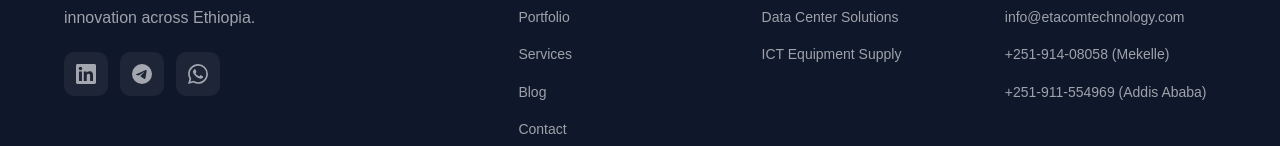
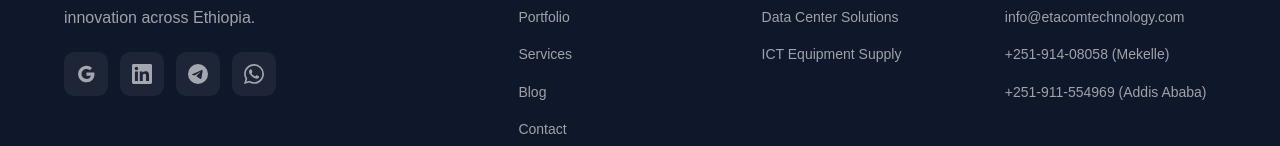
Before and after one commit to Etason12/etacomtechnology, a React (Vite) app in the folder frontend/: page / in a window 1280 px wide. Shown: the part 4434-4580 px from the top of the page. Built offline with nearby package versions, Linux system fonts and the light colour scheme.

Commit message:
feat: add Google Business Profile link to schema, sameAs, and footer

```diff
--- a/frontend/src/components/Footer.jsx
+++ b/frontend/src/components/Footer.jsx
@@ -15,6 +15,9 @@ export default function Footer() {
               driving digital innovation across Ethiopia.
             </p>
             <div className="footer-social">
+              <a href="https://www.google.com/maps?cid=CGAYZ9DSXEU4UQIFO" target="_blank" rel="noopener" aria-label="Google Business Profile">
+                <svg viewBox="0 0 24 24" fill="currentColor" width="20" height="20"><path d="M12.545 10.239v3.821h5.445c-.712 2.315-2.647 3.972-5.445 3.972a5.97 5.97 0 0 1 0-11.941c1.498 0 2.866.549 3.921 1.453l2.814-2.814A9.969 9.969 0 0 0 12.545 2C7.021 2 2.543 6.477 2.543 12s4.478 10 10.002 10c8.396 0 10.249-7.799 9.426-11.761h-9.426z"/></svg>
+              </a>
               <a href="https://linkedin.com" target="_blank" rel="noopener" aria-label="LinkedIn">
                 <svg viewBox="0 0 24 24" fill="currentColor" width="20" height="20"><path d="M20.447 20.452h-3.554v-5.569c0-1.328-.027-3.037-1.852-3.037-1.853 0-2.136 1.445-2.136 2.939v5.667H9.351V9h3.414v1.561h.046c.477-.9 1.637-1.85 3.37-1.85 3.601 0 4.267 2.37 4.267 5.455v6.286zM5.337 7.433c-1.144 0-2.063-.926-2.063-2.065 0-1.138.92-2.063 2.063-2.063 1.14 0 2.064.925 2.064 2.063 0 1.139-.925 2.065-2.064 2.065zm1.782 13.019H3.555V9h3.564v11.452zM22.225 0H1.771C.792 0 0 .774 0 1.729v20.542C0 23.227.792 24 1.771 24h20.451C23.2 24 24 23.227 24 22.271V1.729C24 .774 23.2 0 22.222 0h.003z"/></svg>
               </a>
--- a/frontend/src/pages/Contact.jsx
+++ b/frontend/src/pages/Contact.jsx
@@ -76,6 +76,7 @@ export default function Contact() {
             { '@type': 'PostalAddress', addressLocality: 'Addis Ababa', addressCountry: 'ET' },
           ],
           areaServed: ['Mekelle', 'Tigray', 'Addis Ababa', 'Ethiopia'],
+          url: 'https://www.google.com/maps?cid=CGAYZ9DSXEU4UQIFO',
         }]}
       />
       <PageHeader
--- a/frontend/src/pages/Home.jsx
+++ b/frontend/src/pages/Home.jsx
@@ -41,10 +41,12 @@ const organizationJsonLd = {
     },
   ],
   areaServed: ["Mekelle", "Tigray", "Addis Ababa", "Ethiopia"],
+  url: "https://www.google.com/maps?cid=CGAYZ9DSXEU4UQIFO",
   sameAs: [
     "https://facebook.com/etacomtechnology",
     "https://linkedin.com/company/etacomtechnology",
     "https://twitter.com/etacomtechnology",
+    "https://www.google.com/maps?cid=CGAYZ9DSXEU4UQIFO",
   ],
 }
 
```
